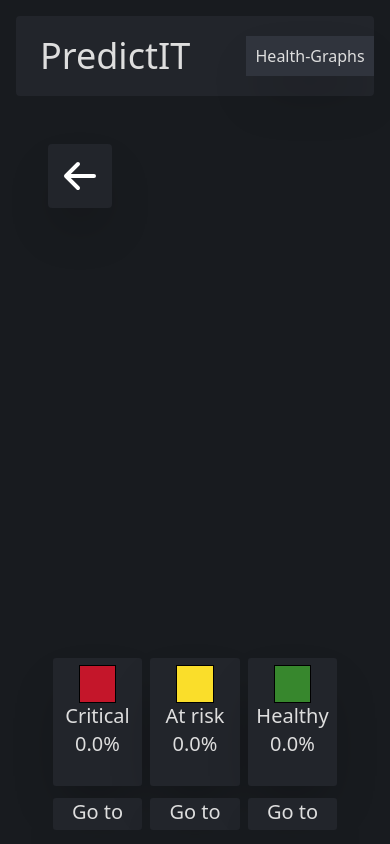
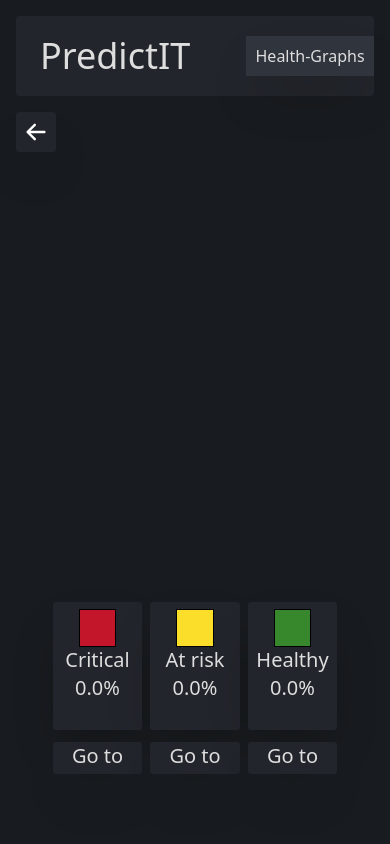
Before and after one commit to camelCaseCrew/itu_predictive_maintenance, a Next.js app in the folder frontend/: page / in a window 390 px wide. Built offline with nearby package versions, Linux system fonts and the light colour scheme.

Commit message:
Changed: BackButton now adjusts in size and margins when screen size is smaller

```diff
--- a/frontend/src/components/BackButton.tsx
+++ b/frontend/src/components/BackButton.tsx
@@ -4,8 +4,8 @@
 function BackButton() {
     const router = useRouter();
     return (
-        <div className='h-16 w-16 rounded ml-8 mt-12 sticky top-12 text-white bg-component1 flex justify-center place-items-center hover:cursor-pointer hover:scale-110 transition duration-300 shadow-2xl' onClick={() => router.back()}>
-            <ArrowLeftIcon className='h-10 w-10'></ArrowLeftIcon>
+        <div className='h-10 w-10 rounded md:ml-8 md:mt-12 mt-4 sticky top-12 text-white bg-component1 flex justify-center place-items-center hover:cursor-pointer hover:scale-110 transition duration-300 shadow-2xl md:h-16 md:w-16' onClick={() => router.back()}>
+            <ArrowLeftIcon className='h-6 w-6'></ArrowLeftIcon>
         </div>
     )
 }
```
